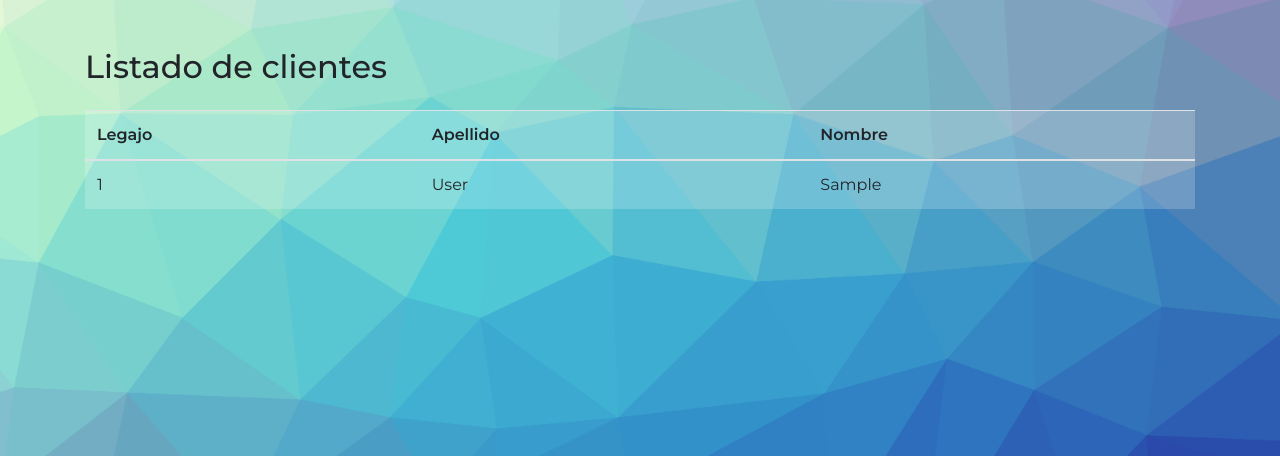
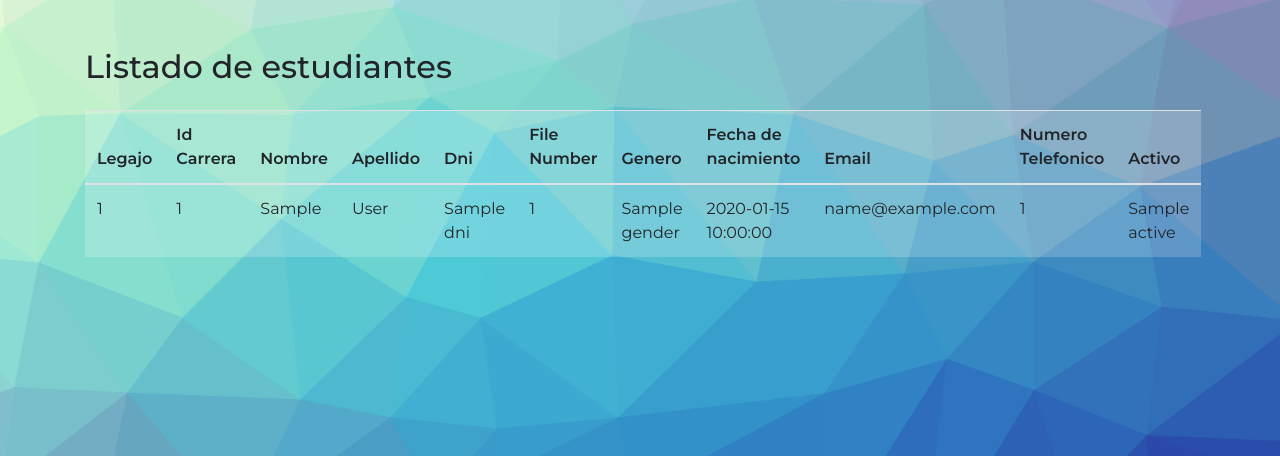
Before and after one commit to CoyuyoUTN/TP-Labo4, a PHP site: template Views/student-list.php in a window 1280 px wide. Shown: the part 56-512 px from the top of the page. Run offline with PHP 8.4, Linux system fonts and the light colour scheme; the template is opened without the code that fills it: most values are stand-ins (such as "Sample title", 1, 10 or a date in 2020); some libraries are stand-ins or nearby versions.

Commit message:
studentlist

```diff
--- a/Controllers/HomeController.php
+++ b/Controllers/HomeController.php
@@ -5,7 +5,7 @@
     {
         public function Index($message = "")
         {
-            require_once(VIEWS_PATH."index.php");
+            require_once(VIEWS_PATH."student-list.php");
         }
     }
 ?>
--- a/Views/student-list.php
+++ b/Views/student-list.php
@@ -1,15 +1,24 @@
 <?php
-    require_once('nav.php');
+     include('header.php');
+     include('nav.php');
 ?>
 <main class="py-5">
      <section id="listado" class="mb-5">
           <div class="container">
-               <h2 class="mb-4">Listado de clientes</h2>
+               <h2 class="mb-4">Listado de estudiantes</h2>
                <table class="table bg-light-alpha">
                     <thead>
                          <th>Legajo</th>
+                         <th>Id Carrera</th>
+                         <th>Nombre</th>
                          <th>Apellido</th>
-                         <th>Nombre</th>
+                         <th>Dni</th>
+                         <th>File Number</th>
+                         <th>Genero</th>
+                         <th>Fecha de nacimiento</th>
+                         <th>Email</th>
+                         <th>Numero Telefonico</th>
+                         <th>Activo</th>
                     </thead>
                     <tbody>
                          <?php
@@ -17,9 +26,19 @@
                               {
                                    ?>
                                         <tr>
-                                             <td><?php echo $student->getRecordId() ?></td>
+                                             <td><?php echo $student->getStudentId() ?></td>
+                                             <td><?php echo $student->getCareerId() ?></td>
+                                             <td><?php echo $student->getFirstName() ?></td>
                                              <td><?php echo $student->getLastName() ?></td>
-                                             <td><?php echo $student->getFirstName() ?></td>
+                                             <td><?php echo $student->getDni() ?></td>
+                                             <td><?php echo $student->getFileNumber() ?></td>
+                                             <td><?php echo $student->getGender() ?></td>
+                                             <td><?php echo $student->getBirthDate() ?></td>
+                                             <td><?php echo $student->getEmail() ?></td>
+                                             <td><?php echo $student->getPhoneNumber() ?></td>
+                                             <td><?php echo $student->getActive() ?></td>
+
+
                                         </tr>
                                    <?php
                               }
@@ -30,3 +49,6 @@
           </div>
      </section>
 </main>
+<?php
+  include('footer.php');
+?>
```
Also changed, not shown: Views/student-add.php (+2 -21 lines).
